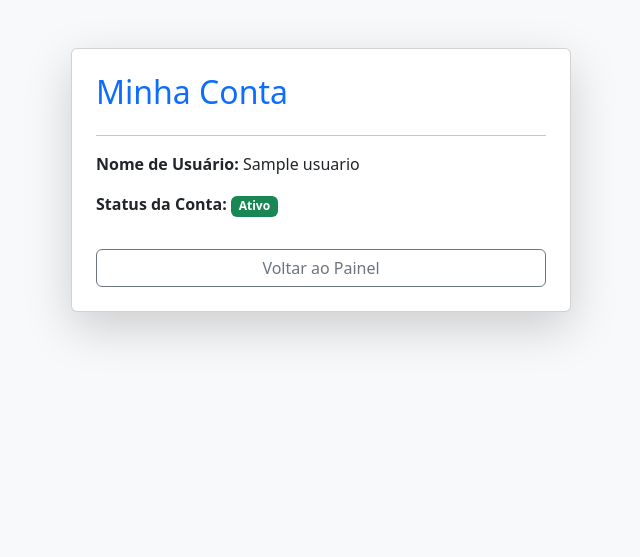
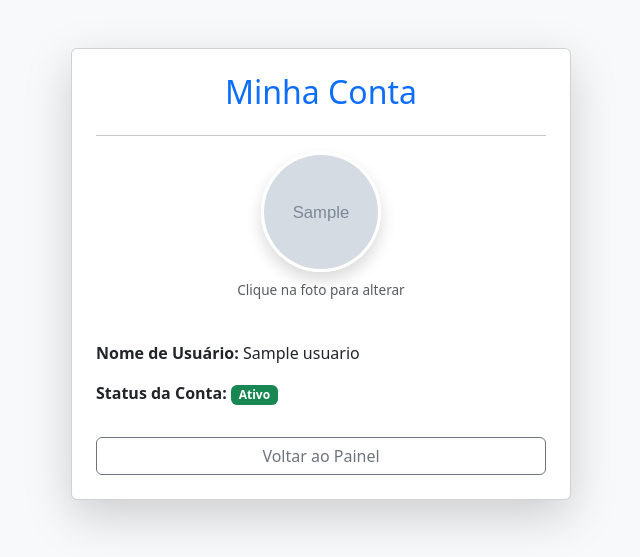
Before and after one commit to lucasjonassb02/PROJETO-EM-COMPUTACAO-APLICADA, a Flask app: template templates/perfil.html in a window 1280 px wide. Shown: the top 557 px of the page, without its empty margins (319-959 px from the left). Run offline with Flask 3, Linux system fonts and the light colour scheme; the template is opened without the code that fills it: most values are stand-ins (such as "Sample title", 1, 10 or a date in 2020); grey boxes marked "Sample" are stand-in pictures.

Commit message:
Feat: Adicionado sistema de foto de perfil e novo design do dashboard

```diff
--- a/app.py
+++ b/app.py
@@ -1,25 +1,34 @@
 from flask import Flask, render_template, request, redirect, url_for, session
 from datetime import datetime
+import os # IMPORTAÇÃO ADICIONADA PARA LIDAR COM PASTAS
+from werkzeug.utils import secure_filename # IMPORTAÇÃO ADICIONADA PARA NOME DE ARQUIVOS
 
 app = Flask(__name__)
 app.secret_key = 'chave_secreta_projeto_final'
 
-# 1. BANCO DE DADOS (Agora com lista de permissões explícitas)
-# As permissões podem ser: 'dashboard', 'relatorios', 'usuarios_gestao', 'permissoes', 'perfil'
+# --- CONFIGURAÇÃO DE UPLOAD DE FOTOS ---
+UPLOAD_FOLDER = 'static/uploads'
+app.config['UPLOAD_FOLDER'] = UPLOAD_FOLDER
+# Cria a pasta static/uploads automaticamente se ela não existir
+os.makedirs(UPLOAD_FOLDER, exist_ok=True)
+
+# 1. BANCO DE DADOS
 usuarios_db = {
     'admin': {
         'nome': 'Administrador',
         'senha': '123',
         'cargo': 'admin',
         'email': 'admin@teste.com',
-        'permissoes': ['dashboard', 'relatorios', 'usuarios_gestao', 'permissoes', 'perfil']
+        'permissoes': ['dashboard', 'relatorios', 'usuarios_gestao', 'permissoes', 'perfil'],
+        'foto': 'https://i.pravatar.cc/150?img=11'
     },
     'teste': {
         'nome': 'Usuario Teste',
         'senha': '123',
         'cargo': 'user',
         'email': 'teste@teste.com',
-        'permissoes': ['dashboard', 'perfil']
+        'permissoes': ['dashboard', 'perfil'],
+        'foto': 'https://i.pravatar.cc/150?img=12'
     }
 }
 
@@ -34,7 +43,14 @@ def tem_permissao(p):
     """ Verifica se o usuário logado tem uma permissão específica """
     if 'usuario' not in session:
         return False
+
     user = usuarios_db.get(session['usuario'])
+
+    # Trava de segurança: se o usuário não for encontrado (ex: servidor reiniciou), nega a permissão
+    if user is None:
+        session.pop('usuario', None)
+        return False
+
     return p in user.get('permissoes', [])
 
 # 3. ROTAS DE ACESSO
@@ -46,6 +62,7 @@ def home():
 
 @app.route('/login', methods=['GET', 'POST'])
 def login():
+    erro = None
     if request.method == 'POST':
         user_input = request.form.get('usuario')
         senha_input = request.form.get('senha')
@@ -55,8 +72,9 @@ def login():
             registrar_log(user_input, "Fez login")
             return redirect(url_for('dashboard'))
 
-        return "Erro! Usuário ou senha incorretos. <a href='/login'>Voltar</a>"
-    return render_template('login.html')
+        erro = "Usuário ou senha incorretos."
+
+    return render_template('login.html', erro=erro)
 
 @app.route('/cadastro', methods=['GET', 'POST'])
 def cadastro():
@@ -67,7 +85,8 @@ def cadastro():
             "nome": request.form.get('nome'),
             "email": request.form.get('email'),
             "cargo": "user",
-            "permissoes": ['dashboard', 'perfil'] # Permissões padrão para novos usuários
+            "permissoes": ['dashboard', 'perfil'],
+            "foto": "https://cdn.pixabay.com/photo/2015/10/05/22/37/blank-profile-picture-973460_1280.png"
         }
         registrar_log(user, "Criou conta")
         return redirect(url_for('login'))
@@ -79,7 +98,7 @@ def logout():
     session.pop('usuario', None)
     return redirect(url_for('login'))
 
-# 4. PAINEL E PERFIL (Verificam permissões específicas)
+# 4. PAINEL E PERFIL
 @app.route('/dashboard')
 def dashboard():
     if not tem_permissao('dashboard'):
@@ -88,16 +107,31 @@ def dashboard():
     usuario_dados = usuarios_db.get(session['usuario'])
     return render_template('dashboard.html', user=usuario_dados)
 
-@app.route('/perfil')
+@app.route('/perfil', methods=['GET', 'POST'])
 def perfil():
     if not tem_permissao('perfil'):
         return "Acesso negado ao Perfil!", 403
 
     username_logado = session['usuario']
+
+    # SE O USUÁRIO ENVIOU UMA FOTO NOVA:
+    if request.method == 'POST':
+        if 'foto_nova' in request.files:
+            arquivo = request.files['foto_nova']
+
+            if arquivo.filename != '':
+
+                nome_seguro = secure_filename(arquivo.filename)
+                caminho_salvo = os.path.join(app.config['UPLOAD_FOLDER'], nome_seguro)
+                arquivo.save(caminho_salvo)
+                usuarios_db[username_logado]['foto'] = f'/{caminho_salvo}'
+
+                registrar_log(username_logado, "Atualizou a foto de perfil")
+
     dados = usuarios_db.get(username_logado)
     return render_template('perfil.html', usuario=dados)
 
-# 5. ADMINISTRAÇÃO (Bloqueio explícito por módulo)
+# 5. ADMINISTRAÇÃO
 @app.route('/relatorios')
 def relatorios():
     if not tem_permissao('relatorios'):
@@ -115,7 +149,6 @@ def usuarios_gestao():
 
 @app.route('/permissoes', methods=['GET', 'POST'])
 def permissoes():
-    # Apenas quem tem permissão 'permissoes' entra aqui
     if not tem_permissao('permissoes'):
         return "Acesso negado à configuração de permissões!", 403
 
@@ -123,11 +156,9 @@ def permissoes():
 
     if request.method == 'POST':
         usuario_alvo = request.form.get('usuario_alvo')
-        # Pega a lista de permissões marcadas no formulário (checkboxes)
         novas_permissoes = request.form.getlist('permissoes_selecionadas')
 
         if usuario_alvo in usuarios_db:
-            # Proteção: Impede que o admin tire a própria permissão de gerenciar permissões por acidente
             if usuario_alvo == session['usuario'] and 'permissoes' not in novas_permissoes:
                 return "Erro: Você não pode remover sua própria permissão de acesso à esta aba!"
 
@@ -136,7 +167,7 @@ def permissoes():
 
     return render_template('permissoes.html', usuarios=usuarios_db, user=usuario_logado)
 
-# 6. EDIÇÃO E EXCLUSÃO (Baseadas na permissão de gestão de usuários)
+# 6. EDIÇÃO E EXCLUSÃO
 @app.route('/excluir/<username>')
 def excluir(username):
     if tem_permissao('usuarios_gestao') and username != 'admin':
@@ -152,6 +183,7 @@ def editar(username):
         usuarios_db[username]['nome'] = request.form.get('nome')
         usuarios_db[username]['email'] = request.form.get('email')
         usuarios_db[username]['senha'] = request.form.get('senha')
+        usuarios_db[username]['foto'] = request.form.get('foto', usuarios_db[username].get('foto'))
         return redirect(url_for('usuarios_gestao'))
 
     return render_template('editar.html', u=usuarios_db[username], username=username)
--- a/templates/perfil.html
+++ b/templates/perfil.html
@@ -4,12 +4,39 @@
     <meta charset="UTF-8">
     <link href="https://cdn.jsdelivr.net/npm/bootstrap@5.3.0/dist/css/bootstrap.min.css" rel="stylesheet">
     <title>Meu Perfil</title>
+    <style>
+        .foto-clicavel {
+            cursor: pointer;
+            transition: all 0.3s ease;
+        }
+        .foto-clicavel:hover {
+            opacity: 0.6;
+            transform: scale(1.05);
+        }
+    </style>
 </head>
 <body class="bg-light">
     <div class="container mt-5">
         <div class="card shadow-lg p-4" style="max-width: 500px; margin: auto;">
-            <h2 class="text-primary">Minha Conta</h2>
+            <h2 class="text-primary text-center">Minha Conta</h2>
             <hr>
+
+            <div class="text-center mb-4">
+                <form method="POST" enctype="multipart/form-data">
+
+                    <label for="upload-foto" title="Clique para trocar de foto">
+                        <img src="{{ usuario.foto }}"
+                             alt="Foto de Perfil"
+                             class="rounded-circle shadow mb-2 foto-clicavel border border-3 border-white"
+                             style="width: 120px; height: 120px; object-fit: cover;">
+                    </label>
+
+                    <p class="text-muted" style="font-size: 0.85rem;">Clique na foto para alterar</p>
+
+                    <input type="file" id="upload-foto" name="foto_nova" accept="image/*" style="display: none;" onchange="this.form.submit()">
+
+                </form>
+            </div>
             <p><strong>Nome de Usuário:</strong> {{ usuario.nome if usuario else session['usuario'] }}</p>
             <p><strong>Status da Conta:</strong> <span class="badge bg-success">Ativo</span></p>
             <a href="/dashboard" class="btn btn-outline-secondary w-100 mt-3">Voltar ao Painel</a>
```
Also changed, not shown: templates/dashboard.html (+35 -5 lines), templates/login.html (+16 -3 lines), static/uploads/cirilo.jpg (added), static/uploads/pcss.jpg (added).
